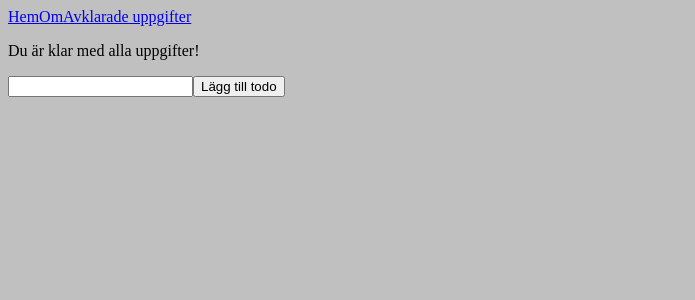
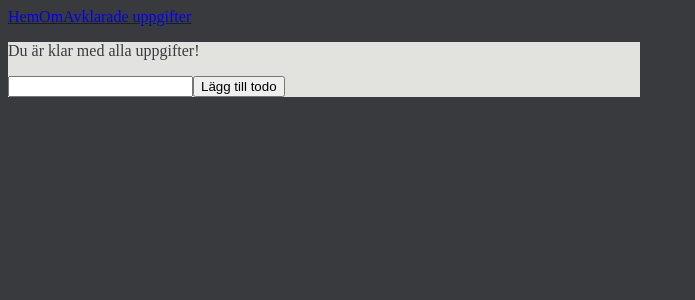
Before and after one commit to maria-jon/todo, a Vue app: page / in a window 1280 px wide. Shown: the top 300 px of the page, without its empty margins (0-695 px from the left). Built offline with nearby package versions, Linux system fonts and the light colour scheme.

Commit message:
fix: add styling to homeview

```diff
--- a/index.html
+++ b/index.html
@@ -4,7 +4,7 @@
     <meta charset="utf-8" />
     <link rel="icon" href="/favicon.ico" />
     <meta name="viewport" content="width=device-width, initial-scale=1.0" />
-    <title>To Do</title>
+    <title>Att göra</title>
   </head>
   <body>
     <div id="app"></div>
--- a/src/assets/style.scss
+++ b/src/assets/style.scss
@@ -1,3 +1,12 @@
 body {
-  background-color: silver;
+  background-color: #383a3e;
 }
+
+p {
+  color: #383a3e;
+}
+/*
+p {
+  color: #e7dab1;
+}
+*/
--- a/src/views/HomeView.vue
+++ b/src/views/HomeView.vue
@@ -39,3 +39,14 @@ function clearMessage() {
     <button @click="addTodo">Lägg till todo</button>
   </main>
 </template>
+
+<style scoped lang="scss">
+template {
+  margin: auto;
+}
+
+main {
+  background-color: #e2e2df;
+  max-width: 50%;
+}
+</style>
```
